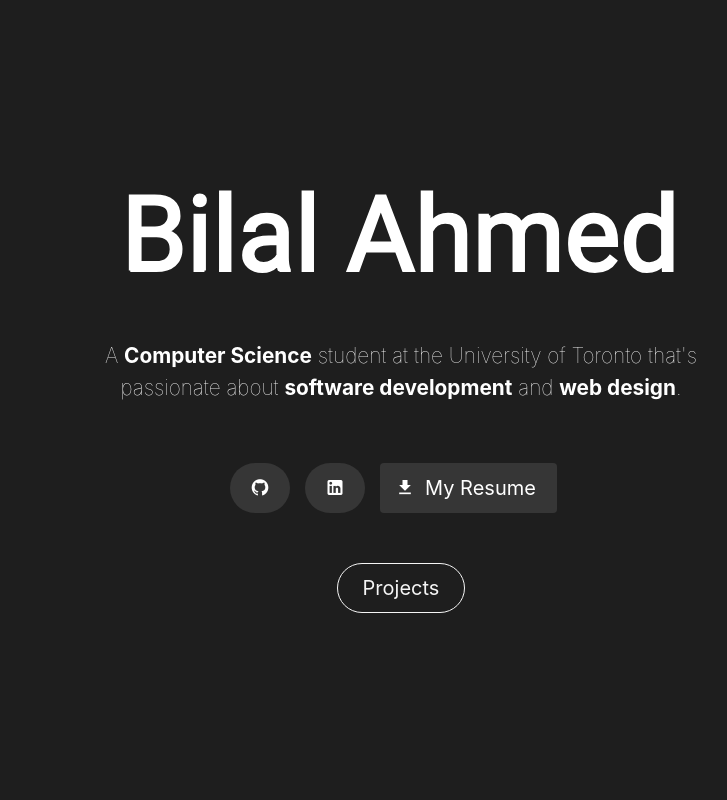
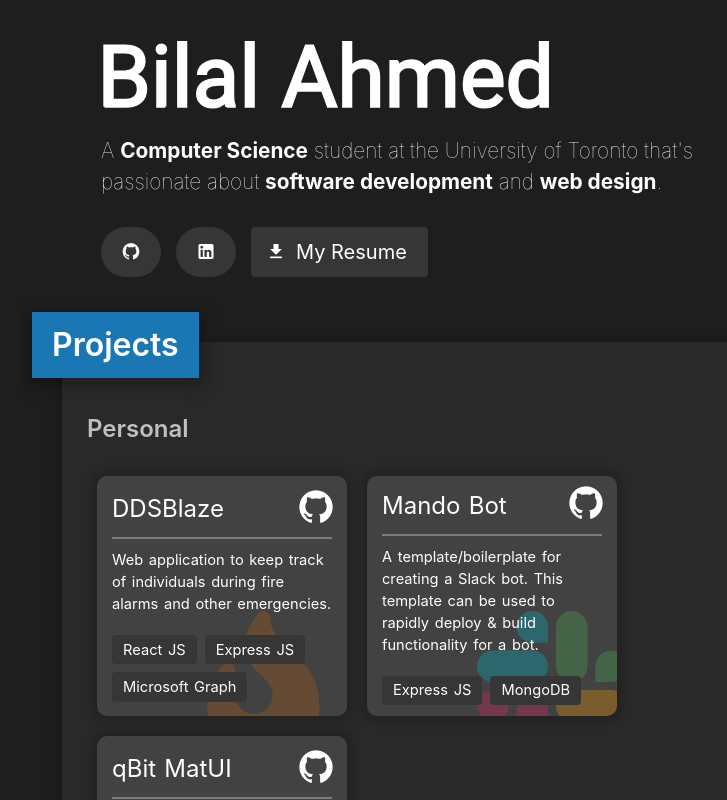
Before and after one commit to bill-ahmed/billahmed, a Vue app: page / in a window 1280 px wide. Shown: the whole page, without its empty margins (239-966 px from the left). Built offline with nearby package versions, Linux system fonts and the light colour scheme.

Commit message:
reformat layout

```diff
--- a/src/App.vue
+++ b/src/App.vue
@@ -1,12 +1,12 @@
 <template>
   <div id="app">
-    <div class="ncol grow" style="align-items: center;">
+    <div class="nrow grow space-around align-center f-wrap">
+      <div id="leftContainer" class="ncol grow-1 align-center">
         <transition appear name="slide-fade">
           <div class="ncol align-center" id="tab-1-content">
             <div class="nrow">
               <AnimatedName/>
             </div>
-          <br/><br/>
 
             <div id="short_info">
               <p>
@@ -25,22 +25,28 @@
                 My Resume
               </b-button>
             </div>
+          </div>
+        </transition>
+      </div>
 
-          <div id="right-nav" class="nrow justify-center">
-            <b-button v-for="tab in tabs" :key="tab"
-                      type="is-light"
-                      @click="handleTabClick(tab)"
-                      :outlined="!isSelected(tab)"
-                      rounded
-                      class="b-button" :class="isSelected(tab) ? 'hidden' : ''" size="is-medium">
-            {{ tab }}
-            </b-button>
+      <transition appear name="slide-fade-right">
+        <div class="ncol" id="rightContent">
+          <div class="ncol card-outer-container" style="margin: 50px 0;">
+            <div class=" card-title title is-h2"> Projects </div>
+
+            <div class="ncol card-container">
+              <Projects/>
             </div>
           </div>
-      </transition>
 
-      <transition appear name="slide-fade-fast">
-        <Projects v-if="isSelected('Projects')"/>
+          <div class="ncol card-outer-container" style="margin: 50px 0;">
+            <div class=" card-title title is-h2"> Experience </div>
+
+            <div class="ncol card-container">
+              <Projects/>
+            </div>
+          </div>
+        </div>
       </transition>
     </div>
   </div>
@@ -59,25 +65,14 @@ import AnimatedName from '@/components/AnimtedName.vue';
 })
 export default class App extends Vue {
   tabs = [
-    'Home',
-    'Projects'
+    'Projects',
+    'Experience (WIP)'
   ]
 
   selected = this.tabs[0];
   headerOnTop = false;
 
   handleTabClick(tab: string) {
-    if(tab !== this.selected && (this.selected === this.tabs[0] || tab === this.tabs[0]))
-    {
-      // Animate going to any other tab from home
-      let elem = document.getElementById('tab-1-content');
-
-      elem?.classList.toggle('transition-header');
-      elem?.classList.toggle('ncol');
-      elem?.classList.toggle('nrow');
-
-      this.headerOnTop = !this.headerOnTop;
-    }
     this.selected = tab;
   }
 
@@ -117,22 +112,58 @@ export default class App extends Vue {
 
 #app {
   width: 100%;
-  height: 100vh;
 
   display: flex;
   flex-direction: column;
 
+  #rightContent {
+    height: 95vh;
+    max-width: 60vw;
+
+    overflow-y: scroll;
+    padding: 0 45px;
+  }
+
+  .card-outer-container {
+    position: relative;
+
+    .card-title {
+      position: absolute;
+
+      color: white;
+      background: #1B76B4;
+      padding: 10px 15px;
+
+      width: max-content;
+
+      top: -30px;
+      left: -30px;
+
+      border-top: #1B76B4;
+
+      border: solid 5px #1B76B4;
+
+      box-shadow: 0px 4px 15px 6px rgba(0, 0, 0, 0.25);
+    }
+  }
+
+  .card-container {
+    background-color: #292929;
+    // border-radius: 15px;
+
+    box-shadow: 0px 4px 15px 2px rgba(0, 0, 0, 0.25);
+  }
+
   #tab-1-content {
     height: 100%;
     justify-content: center;
+    align-items: flex-start;
 
     padding: 15px;
 
-    text-align: center;
-
     #fullName {
       width: 80vw;
-      max-width: 550px;
+      max-width: 450px;
     }
 
     #short_info {
@@ -143,42 +174,8 @@ export default class App extends Vue {
     }
 
     #social_links {
-      margin-top: 60px
-    }
-  }
-
-  #right-nav {
-    margin-top: 35px;
-  }
-
-  .transition-header {
-    position: sticky;
-    top: 0;
-
+      margin-top: 30px;
       width: 100%;
-    // min-width: 280px;
-
-    background: #1E1E1E;
-    align-items: center;
-
-    box-shadow: 0px 0px 8px 6px rgba(0, 0, 0, 0.15);
-
-
-    &#tab-1-content {
-      margin: 0;
-      padding: 10px;
-      justify-content: space-around;
-      animation: fade-drop .5s ease forwards;
-
-      // flex-wrap: wrap;
-
-      height: 90px;
-
-      #fullName { width: 150px }
-      #right-nav { margin: 0; }
-
-      #short_info { display: none; }
-      #social_links { display: none; }
     }
   }
 }
@@ -193,7 +190,7 @@ export default class App extends Vue {
   opacity: 0;
 }
 .slide-fade-enter {
-  transform: translateY(-30px);
+  transform: translateX(-30px);
   opacity: 0;
 }
 
@@ -211,15 +208,15 @@ export default class App extends Vue {
 }
 
 
-.slide-fade-fast-enter-active {
-  transition: all .3s ease;
+.slide-fade-right-enter-active {
+  transition: all .8s ease;
 }
-.slide-fade-fast-leave-active {
+.slide-fade-right-leave-active {
   transition: none;
   opacity: 0;
 }
-.slide-fade-fast-enter {
-  transform: translateX(-30px);
+.slide-fade-right-enter {
+  transform: translateX(30px);
   opacity: 0;
 }
 
--- a/src/components/Projects.vue
+++ b/src/components/Projects.vue
@@ -1,8 +1,9 @@
 <template>
   <div class="projects-container grow">
+    <br/><br/>
+
     <div class="ncol">
-      <h1> Personal Projects </h1>
-      <br/>
+      <div class="title is-4 project-title"> Personal </div>
 
       <div class="nrow f-wrap project-tiles-container">
         <ProjectTile v-for="p in personal" :key="p.name" :details="p"/>
@@ -12,8 +13,7 @@
     <br/>
 
     <div class="ncol">
-      <h1> Academic Projects </h1>
-      <br/>
+      <div class="title is-4 project-title"> Academic </div>
 
       <div class="nrow f-wrap project-tiles-container">
         <ProjectTile v-for="p in academic" :key="p.name" :details="p"/>
@@ -44,11 +44,15 @@ export default {
 }
 </script>
 
-<style scoped>
+<style scoped lang="scss">
 .projects-container {
   padding: 25px;
-  width: 85%;
+  /* width: 85%; */
   min-width: 420px;
+
+  .project-title {
+    color: rgba(255, 255, 255, 0.7);
+  }
 }
 
 @media only screen and (max-width: 1200px) {
--- a/src/components/shared/ProjectData.json
+++ b/src/components/shared/ProjectData.json
@@ -11,7 +11,7 @@
     {
       "name": "Planit",
       "description": "Android & iOS application that helps users build itineraries for locations/events in a given area.",
-      "tags": ["React Native", "Node.JS", "Redux", "Firebase"],
+      "tags": ["React Native", "Firebase"],
       "github": "https://github.com/bill-ahmed/og-planit",
       "bg_icon": "earth_globe_icon.svg",
       "type": "academic"
@@ -36,7 +36,7 @@
     {
       "name": "Mando Bot",
       "description": "A template/boilerplate for creating a Slack bot. This template can be used to rapidly deploy & build functionality for a bot.",
-      "tags": ["Express JS", "MongoDB", "Slack Bot"],
+      "tags": ["Express JS", "MongoDB"],
       "github": "https://github.com/bill-ahmed/mando_bot",
       "bg_icon": "slack_icon.svg",
       "type": "personal"
--- a/src/components/shared/ProjectTile.vue
+++ b/src/components/shared/ProjectTile.vue
@@ -18,7 +18,7 @@
 
       <div class="nrow">
         <b-taglist>
-          <b-tag v-for="tag in details.tags" :key="tag" type="is-dark" size="is-medium">{{tag}}</b-tag>
+          <b-tag v-for="tag in details.tags" :key="tag" type="is-dark" size="is-medium" style="font-size: 11pt;">{{tag}}</b-tag>
         </b-taglist>
       </div>
     </div>
@@ -44,10 +44,13 @@ export default {
 
   background: #424242;
 
-  width: 500px;
-  min-height: 275px;
+  width: 30%;
+  min-width: 250px;
+  /* max-width: 300px; */
 
-  border-radius: 15px;
+  height: 240px;
+
+  border-radius: 10px;
 
   /* text-align: center; */
   background-image: url(../../assets/code_icon.svg);
@@ -55,6 +58,9 @@ export default {
   background-size: 150px;
   background-position: 110% 150%;
 
-  word-spacing: 1px;
+  font-size: 11pt;
+  word-spacing: 1.5px;
+
+  overflow-y: scroll;
 }
 </style>
--- a/src/main.css
+++ b/src/main.css
@@ -37,6 +37,11 @@ hr {
 .grow-3 { flex-grow: 0.3; }
 .grow-4 { flex-grow: 0.4; }
 .grow-5 { flex-grow: 0.5; }
+.grow-6 { flex-grow: 0.6; }
+.grow-7 { flex-grow: 0.7; }
+.grow-8 { flex-grow: 0.8; }
+.grow-9 { flex-grow: 0.9; }
+
 
 .nrow {
   display: flex;
@@ -49,7 +54,6 @@ hr {
 }
 
 .n-elevation-1 { box-shadow: 0px 0px 8px 6px rgba(0, 0, 0, 0.15); }
-.n-elevation-1:hover { box-shadow: 0px 0px 10px 10px rgba(0, 0, 0, 0.3); }
 
 .f-wrap { flex-wrap: wrap; }
 
@@ -65,11 +69,12 @@ hr {
 /*** CUSTOM SCROLLBAR ***/
 ::-webkit-scrollbar {
   width: 4px;
+  height: 5px;
 }
 
 /* Track */
 ::-webkit-scrollbar-track {
-  background: white;
+  background: transparent;
 }
 
 /* Handle */
```
Lines whose indentation alone changed are shown as unchanged.
